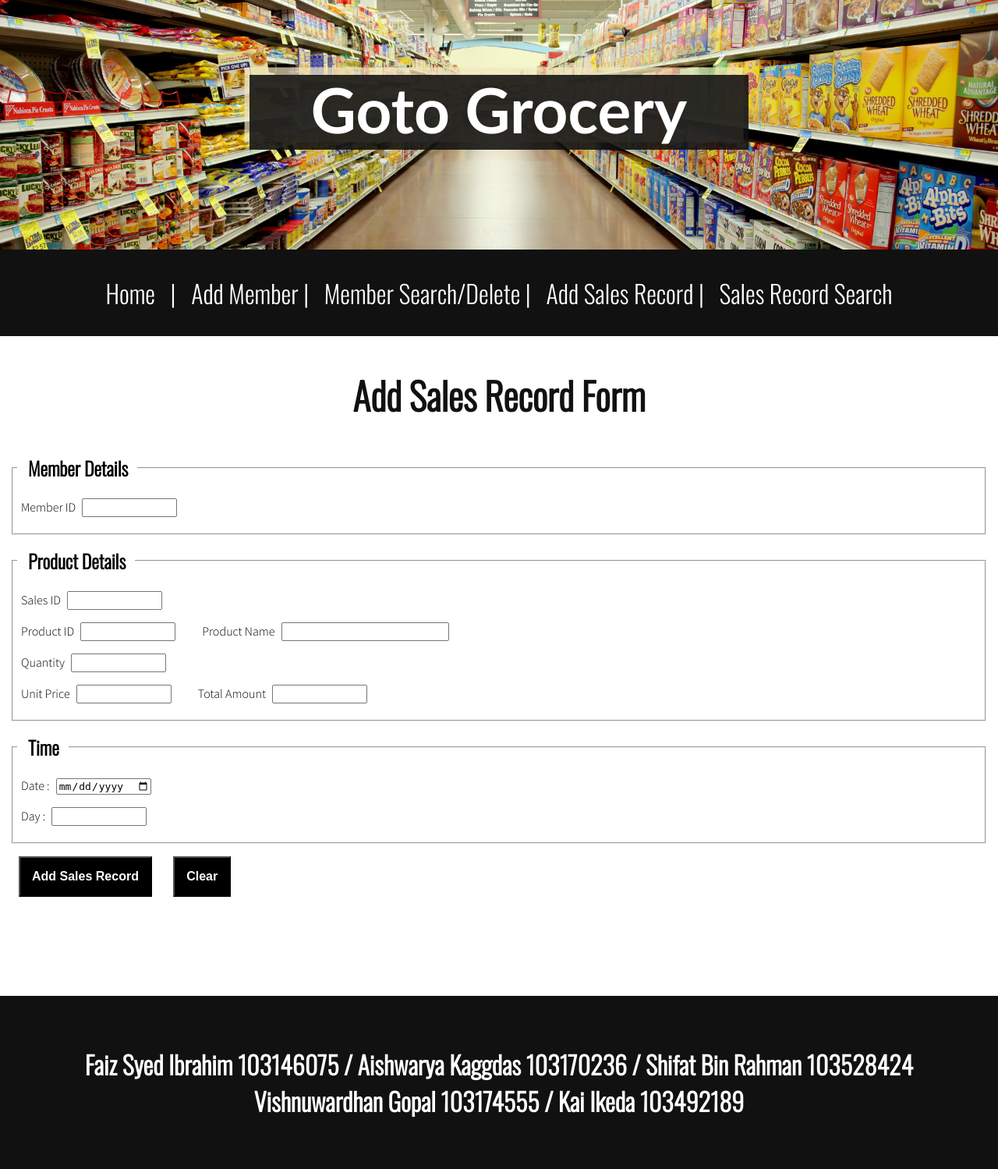
After one commit to Shifat7/Point-Of-Sale-Commerce-Simple-Website, a PHP site: page /addSalesrecord.html in a window 1280 px wide. The commit adds this page. Shown: the whole page at 78% size. Run offline with PHP 8.4, Linux system fonts and the light colour scheme.

Commit message:
added salesrecord

```diff
--- a/addmember.php
+++ b/addmember.php
@@ -29,7 +29,9 @@
             <p id="navbartext">
                 <a id="whitelink" href="index.php"> Home &nbsp</a> | &nbsp
                 <a id="whitelink" href="addmember.php">Add Member</a> | &nbsp
-                <a id="whitelink" href="membersearchdelete.php">Member Search/Delete</a>
+                <a id="whitelink" href="membersearchdelete.php">Member Search/Delete</a> | &nbsp
+                <a id="whitelink" href="addSalesrecord.html">Add Sales Record</a> | &nbsp
+                <a id="whitelink" href="salesrecordsearch.html">Sales Record Search</a>
             </p>
         </div>
 
--- /dev/null
+++ b/addsalesrecord.html
@@ -0,0 +1,94 @@
+<!DOCTYPE html>
+<html lang="en">
+    <head>
+        <meta charset="UTF-8"/>
+        <meta name="description" content="Managing Software Projects"/>
+        <meta name="keywords" content="HTML, CSS, Grocery, MRM, Project"/>
+        <meta name="author" content="Faiz Syed Ibrahim 103146075"/>
+        <meta name="author" content="Aishwarya Kaggdas 103170236"/>
+        <meta name="author" content="Shifat Bin Rahman 103528424"/>
+        <meta name="author" content="Vishnuwardhan Gopal 103174555"/>
+        <meta name="author" content="Kai Ikeda 103492189"/>
+
+        <link href= "style.css" rel="stylesheet" />
+        <link rel="preconnect" href="https://fonts.gstatic.com">
+        <link href="https://fonts.googleapis.com/css2?family=Oswald:wght@300&family=Source+Sans+Pro:wght@300&display=swap" rel="stylesheet">
+
+        <title>Goto Gro MRM</title>
+    </head>
+
+
+     <body>
+        <div id="header">
+            <div id="titleboxone"></div>
+                <div id="titleboxtwo">
+                    <h1 id="titleheading">Goto Grocery</h1>
+                </div>
+            </div>
+
+        <div id="navbarbg">
+            <p id="navbartext">
+                <a id="whitelink" href="index.html"> Home &nbsp</a> | &nbsp
+                <a id="whitelink" href="addmember.html">Add Member</a> | &nbsp
+                <a id="whitelink" href="membersearchdelete.html">Member Search/Delete</a> | &nbsp
+                <a id="whitelink" href="addsalesrecord.html">Add Sales Record</a> | &nbsp
+                <a id="whitelink" href="salesrecordsearch.html">Sales Record Search</a>
+            </p>
+        </div>
+
+        <h2>Add Sales Record Form</h2>
+
+
+        <form method="post">
+        <fieldset>
+            <legend class="legendtext"> Member Details &nbsp</legend>
+            <p><label for="Member_ID">Member ID</label>
+            <input type="text" name= "Member_ID" id="Member_ID" required="required" size="10" maxlength="5" pattern="\d{5}" /></p>
+        </fieldset>
+
+
+
+
+         <fieldset>
+            <p><label for="Sales_ID">Sales ID</label>
+            <input type="text" name= "Sales_ID" id="Sales_ID" required="required" maxlength="6" size="10" pattern="\d{6}"  /></p>
+            <legend class="legendtext">Product Details &nbsp</legend>
+            <p><label for="Product_ID">Product ID</label>
+            <input type="text" name= "Product_ID" id="Product_ID" required="required" maxlength="5" size="10" pattern="\d{5}"  />
+            &nbsp;&nbsp;&nbsp;&nbsp;&nbsp;&nbsp;&nbsp;
+            <label for="Product_Name">Product Name</label>
+            <input type="text" name= "Product_Name" id="Product_Name" required="required" maxlength="20" size="20" pattern="^[a-zA-Z ]+$"/></p>
+            <p><label for="Quantity">Quantity</label>
+            <input type="text" name= "Quantity" id="Quantity" required="required" size="10" maxlength="5" pattern="\d{5}" /></p>
+            <p><label for="Unit_Price">Unit Price</label>
+            <input type="text" name= "Unit_Price" id="Unit_Price" required="required" size="10" maxlength="5" pattern="\d{5}" />
+            &nbsp;&nbsp;&nbsp;&nbsp;&nbsp;&nbsp;&nbsp;
+            <label for="Amount">Total Amount</label>
+            <input type="text" name= "Amount" id="Amount" required="required" size="10" maxlength="5" pattern="\d{5}" /></p>
+
+        </fieldset>
+
+
+         <fieldset>
+            <legend class="legendtext">Time &nbsp</legend>
+            <p><label for="Date">Date : </label>
+             <input type="date" id="Date" name="Date"></p>
+             <p><label for="Day">Day : </label>
+            <input type="text" name= "Day" id="Day" required="required" maxlength="20" size="10" pattern="^[a-zA-Z ]+$"/></p>
+
+        </fieldset>
+
+
+        <p><input type="submit" value="Add Sales Record" class="button" />
+        <input type="reset" value="Clear" class="button"/></p>
+
+        </form>
+
+        <footer>
+            <p id="footertext">
+                 <a id="whitelink">Faiz Syed Ibrahim 103146075</a> / <a id="whitelink">Aishwarya Kaggdas 103170236</a> / <a id="whitelink">Shifat Bin Rahman 103528424</a> <br/>
+                 <a id="whitelink">Vishnuwardhan Gopal 103174555</a> / <a id="whitelink">Kai Ikeda 103492189</a>
+            </p>
+        </footer>
+    </body>
+</html>
--- a/index.php
+++ b/index.php
@@ -30,6 +30,8 @@
                 <a id="whitelink" href="index.php"> Home &nbsp</a> | &nbsp
                 <a id="whitelink" href="addmember.php">Add Member</a> | &nbsp
                 <a id="whitelink" href="membersearchdelete.php">Member Search/Delete</a>
+                <a id="whitelink" href="addsalesrecord.html">Add Sales Record</a> | &nbsp
+                <a id="whitelink" href="salesrecordsearch.html">Sales Record Search</a>
             </p>
         </div>
 
--- a/membersearchdelete.php
+++ b/membersearchdelete.php
@@ -29,7 +29,9 @@
             <p id="navbartext">
                 <a id="whitelink" href="index.php"> Home &nbsp</a> | &nbsp
                 <a id="whitelink" href="addmember.php">Add Member</a> | &nbsp
-                <a id="whitelink" href="membersearchdelete.php">Member Search/Delete</a>
+                <a id="whitelink" href="membersearchdelete.php">Member Search/Delete</a> | &nbsp
+                <a id="whitelink" href="addsalesrecord.html">Add Sales Record</a> | &nbsp
+                <a id="whitelink" href="salesrecordsearch.html">Sales Record Search</a>
             </p>
         </div>
 
```
Also changed, not shown: salesrecordsearch.html (added, +74 -0 lines), 1 other file.
